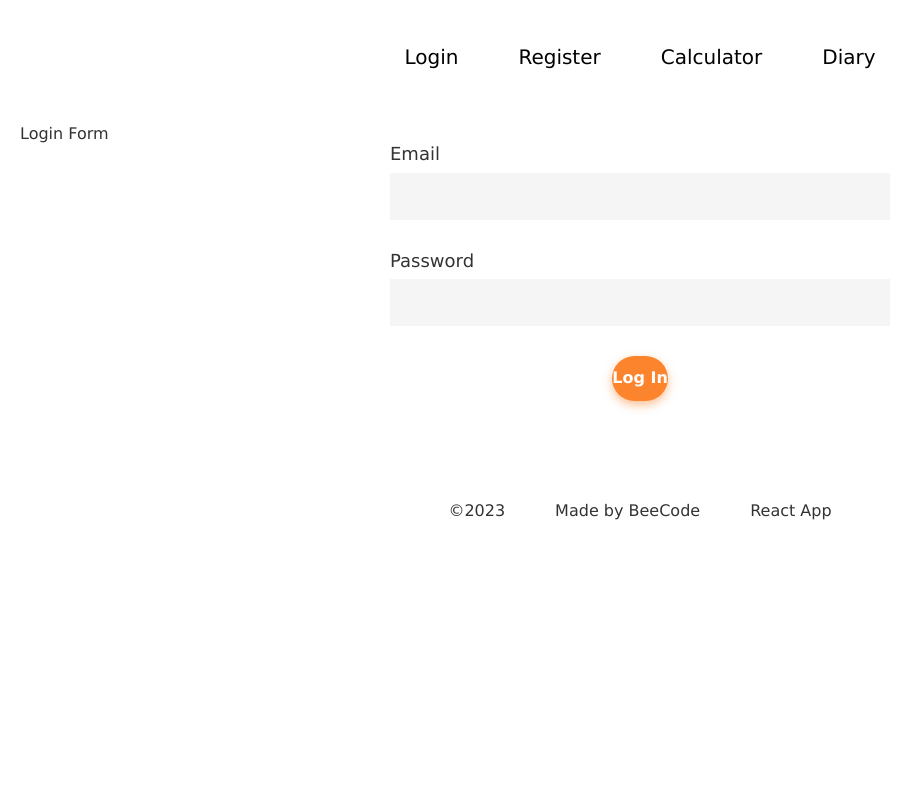
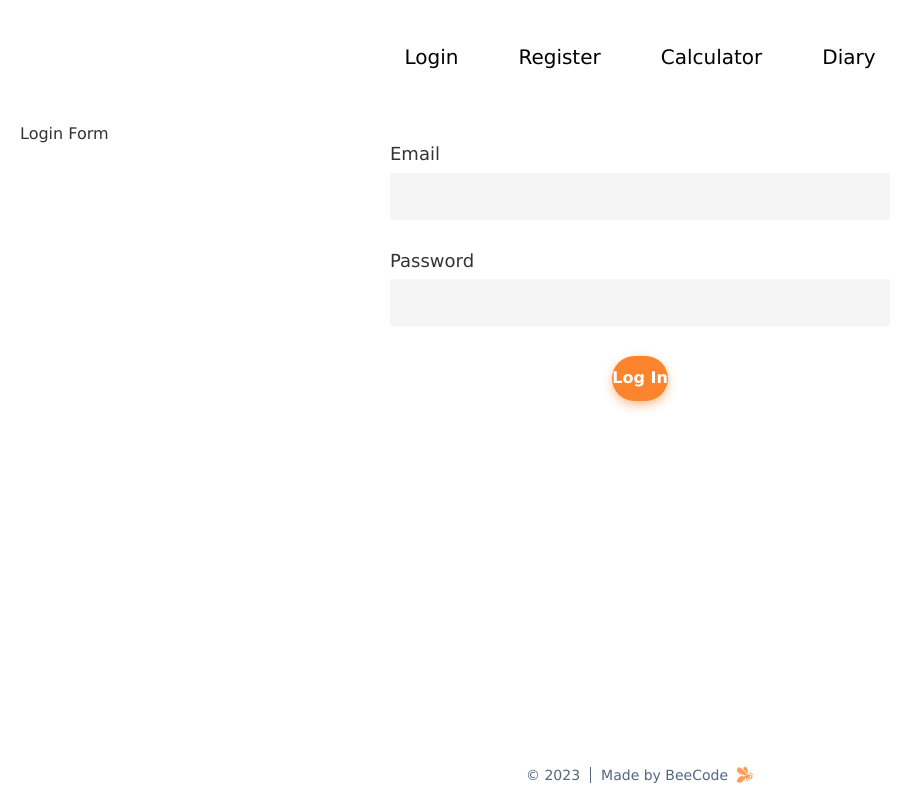
Before and after one commit to ibardych/slimmome-react-app, a React (Create React App) app: page /slimmome-react-app/login in a window 1280 px wide. Shown: the whole page, without its empty margins (0-917 px from the left). Built offline with nearby package versions, Linux system fonts and the light colour scheme.

Commit message:
додала стилі до футера

```diff
--- a/src/components/Footer/Footer.jsx
+++ b/src/components/Footer/Footer.jsx
@@ -1,12 +1,15 @@
 import { FooterStyled } from './Footer.styled';
+import { GiBee } from 'react-icons/gi';
 
 const Footer = () => {
   return (
     <FooterStyled>
       <ul>
-        <li>©2023</li>
-        <li>Made by BeeCode</li>
-        <li>React App</li>
+        <li>© 2023</li>
+        <li>
+          <p>Made by BeeCode</p>
+          <GiBee className="icon" />
+        </li>
       </ul>
     </FooterStyled>
   );
--- a/src/components/Footer/Footer.styled.jsx
+++ b/src/components/Footer/Footer.styled.jsx
@@ -1,11 +1,38 @@
 import styled from '@emotion/styled';
+import { colors } from 'constants';
 
 export const FooterStyled = styled.footer`
-  margin-top: 100px;
+  position: fixed;
+  width: 100%;
+  left: 0;
+  bottom: 0;
+  padding-bottom: 15px;
 
   & ul {
     display: flex;
     justify-content: center;
-    gap: 50px;
+    gap: 10px;
+    align-items: center;
+    color: ${colors.color4};
+    opacity: 0.8;
+  }
+
+  & li {
+    font-size: 14px;
+    display: flex;
+    align-items: center;
+    color: ${colors.color5};
+
+    &:not(:last-child) {
+      padding-right: 10px;
+      border-right: 1px solid ${colors.color5};
+    }
+  }
+
+  & .icon {
+    margin-left: 8px;
+    height: 20px;
+    fill: ${colors.color1};
+    width: 18px;
   }
 `;
```
